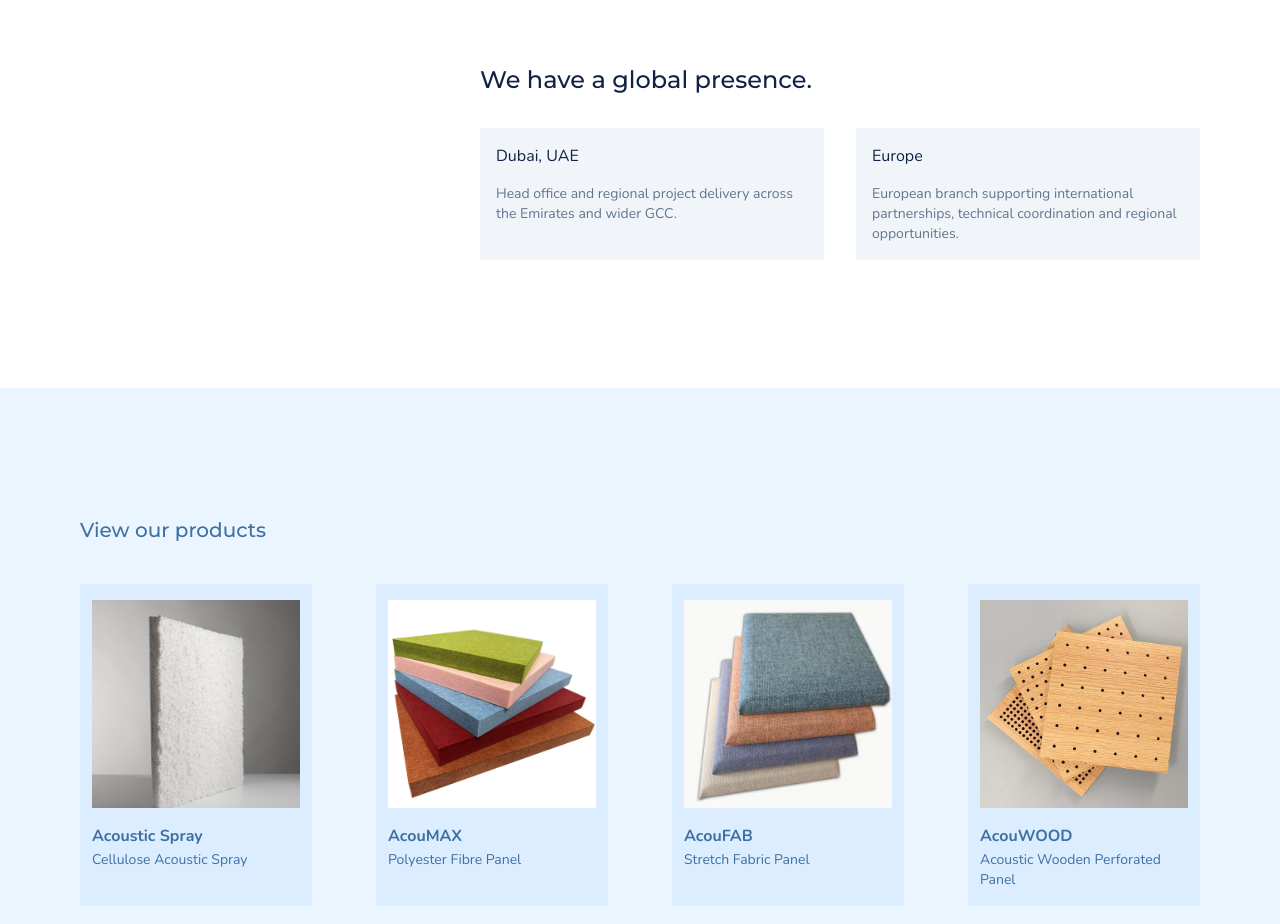
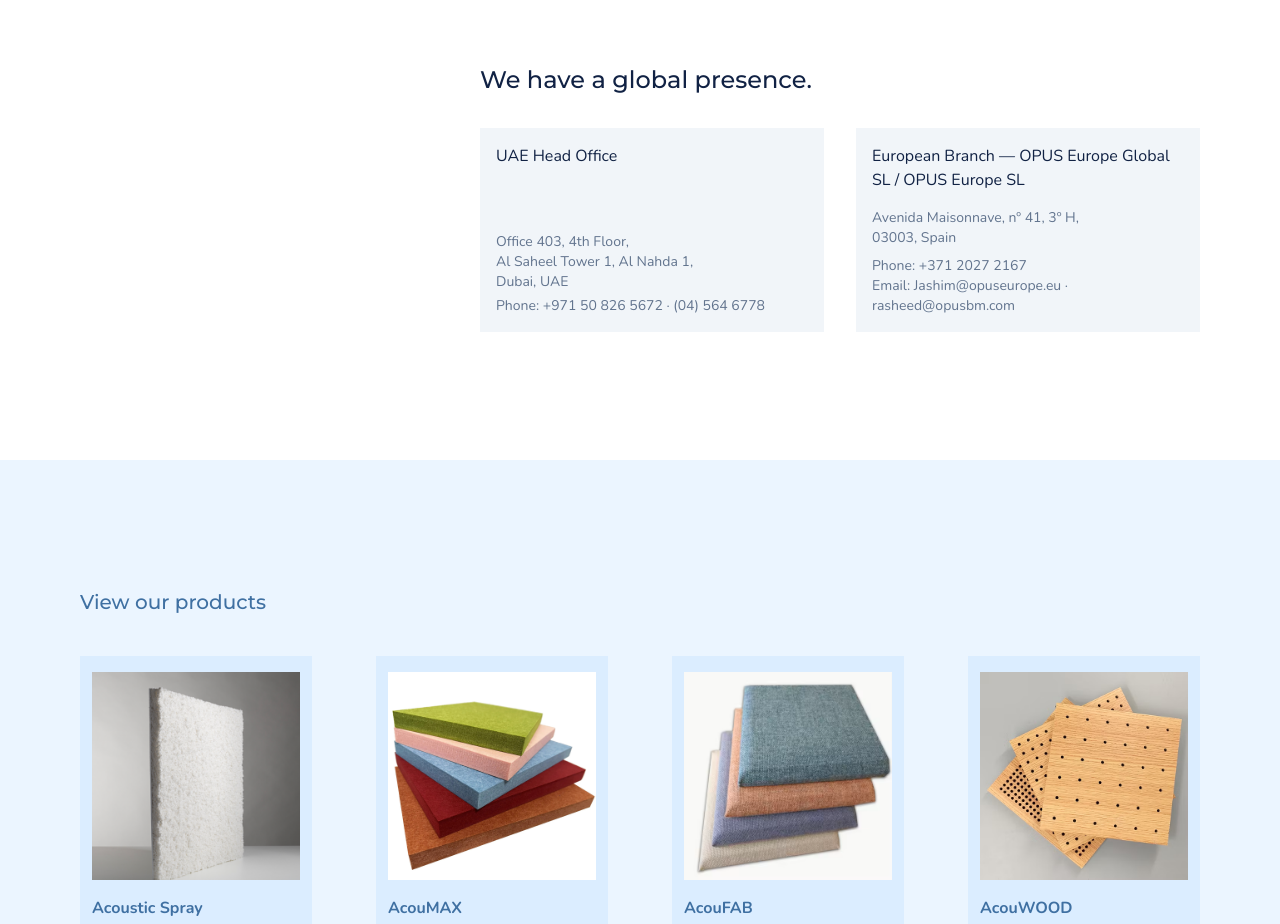
Before and after one commit to ToxicNinja12/opus, a React (Vite) app: page / in a window 1280 px wide. Shown: the part 1860-2784 px from the top of the page. Built offline with nearby package versions, Linux system fonts and the light colour scheme.

Commit message:
Rewrite global presence section

```diff
--- a/src/sections/About.jsx
+++ b/src/sections/About.jsx
@@ -157,18 +157,31 @@ function AboutOverview() {
           We have a global presence.
         </h3>
         <ol className="grid grid-cols-1 sm:grid-cols-2 gap-6 sm:gap-8">
-          <li className="bg-slate-100 p-4">
-            <p className="mb-4">Dubai, UAE</p>
+          <li className="bg-slate-100 p-4 flex flex-col gap-4 justify-between">
+            <p className="">UAE Head Office</p>
             <p className="text-sm text-slate-500">
-              Head office and regional project delivery across the Emirates and
-              wider GCC.
+              Office 403, 4th Floor,
+              <br /> Al Saheel Tower 1, Al Nahda 1,
+              <br /> Dubai, UAE <br />
+              <div className="mt-1">
+                Phone: +971 50 826 5672 · (04) 564 6778
+              </div>
             </p>
           </li>
-          <li className="bg-slate-100 p-4">
-            <p className="mb-4">Europe</p>
+          <li className="bg-slate-100 p-4 flex flex-col gap-4">
+            <p className="">
+              European Branch — OPUS Europe Global SL / OPUS Europe SL
+            </p>
             <p className="text-sm text-slate-500">
-              European branch supporting international partnerships, technical
-              coordination and regional opportunities.
+              Avenida Maisonnave, nº 41, 3º H,
+              <br />
+              03003, Spain
+              <br />
+              <div className="mt-2">
+                Phone: +371 2027 2167
+                <br />
+                Email: Jashim@opuseurope.eu · rasheed@opusbm.com
+              </div>
             </p>
           </li>
         </ol>
```
